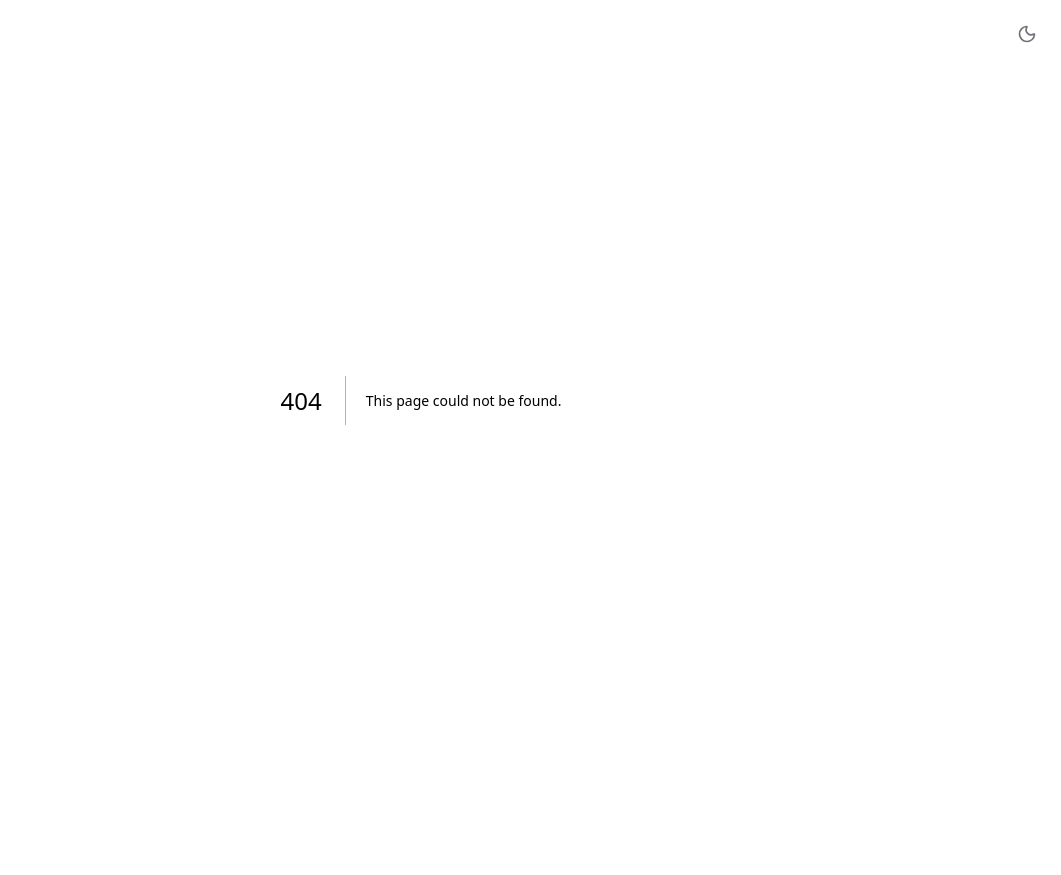
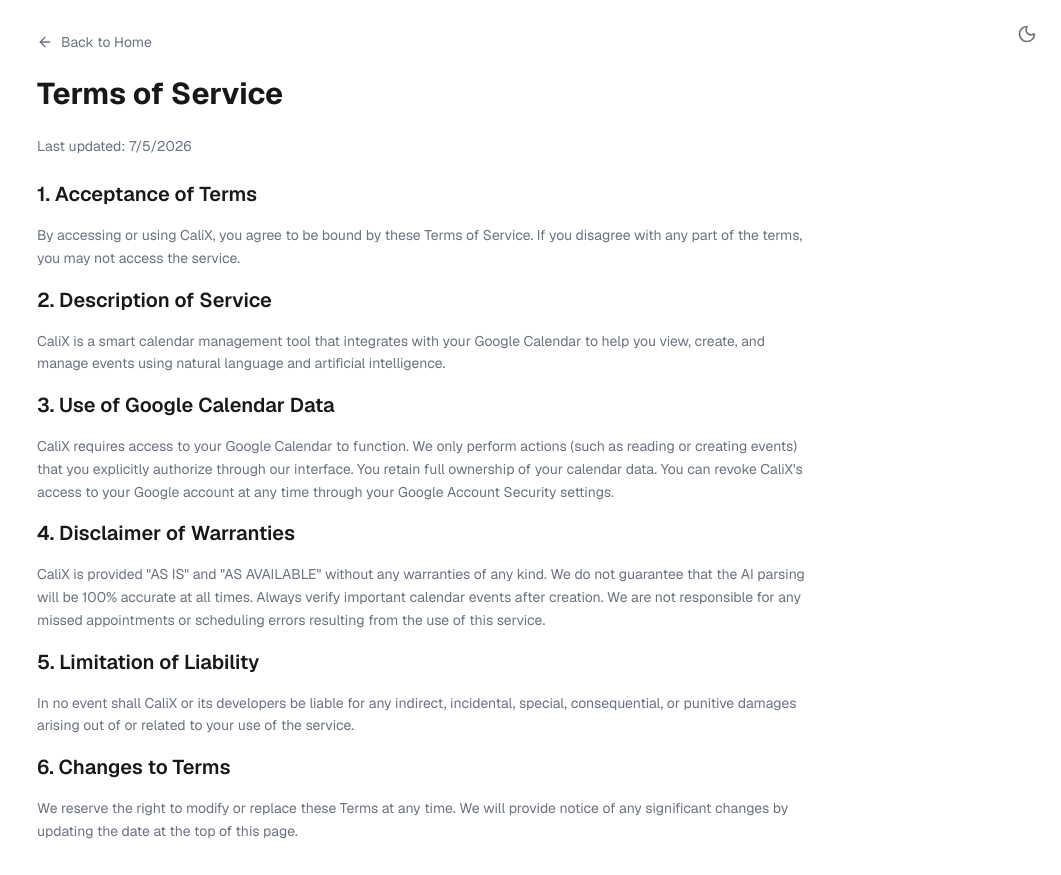
Before and after one commit to satyamsiuu/CaliX, a Next.js app: page /terms in a window 1280 px wide. Before the commit this address had no page. Shown: the whole page, without its empty margins (219-1280 px from the left). Before the commit the page ends 800 px from the top, so only its background shows below. Built offline with nearby package versions, Linux system fonts and the light colour scheme.

Commit message:
Add Privacy and TOS Pages

```diff
--- a/src/app/home-client.tsx
+++ b/src/app/home-client.tsx
@@ -72,16 +72,6 @@
             </button>
           </div>
 
-          <p className="text-xs text-[var(--secondary-text)] max-w-xs mt-4">
-            This app is in testing mode.{" "}
-            <a
-              href="mailto:rawatsatyam058@gmail.com"
-              className="underline underline-offset-2 hover:text-[var(--primary-text)] transition-colors"
-            >
-              Email rawatsatyam058@gmail.com
-            </a>{" "}
-            to request access.
-          </p>
         </main>
       </div>
     );
--- /dev/null
+++ b/src/app/privacy/page.tsx
@@ -0,0 +1,71 @@
+import Link from "next/link";
+import { ArrowLeft } from "lucide-react";
+
+export const metadata = {
+  title: "Privacy Policy | CaliX",
+  description: "Privacy Policy for CaliX",
+};
+
+export default function PrivacyPolicyPage() {
+  return (
+    <div className="flex flex-1 flex-col p-4 sm:p-8 fade-in">
+      <main className="mx-auto w-full max-w-3xl flex flex-col gap-6">
+        <Link
+          href="/"
+          className="inline-flex items-center gap-2 text-sm text-[var(--secondary-text)] hover:text-[var(--primary-text)] w-fit"
+        >
+          <ArrowLeft size={16} />
+          Back to Home
+        </Link>
+
+        <h1 className="text-3xl font-bold text-[var(--primary-text)]">Privacy Policy</h1>
+        <p className="text-sm text-[var(--secondary-text)]">Last updated: {new Date().toLocaleDateString()}</p>
+
+        <section className="space-y-4 text-[var(--primary-text)]">
+          <h2 className="text-xl font-semibold">1. Introduction</h2>
+          <p className="text-sm leading-relaxed text-[var(--secondary-text)]">
+            Welcome to CaliX. We respect your privacy and are committed to protecting your personal data.
+            This privacy policy will inform you as to how we look after your personal data when you visit our website and tell you about your privacy rights.
+          </p>
+
+          <h2 className="text-xl font-semibold">2. Data We Collect</h2>
+          <p className="text-sm leading-relaxed text-[var(--secondary-text)]">
+            When you use CaliX, we collect the following information via Google OAuth:
+          </p>
+          <ul className="list-disc pl-5 text-sm text-[var(--secondary-text)] space-y-1">
+            <li>Your name, email address, and profile picture to create and manage your account.</li>
+            <li>Authentication tokens (Access and Refresh tokens) required to securely connect to your Google Calendar.</li>
+          </ul>
+
+          <h2 className="text-xl font-semibold">3. Google Calendar Scopes</h2>
+          <p className="text-sm leading-relaxed text-[var(--secondary-text)]">
+            CaliX requires access to the <code>https://www.googleapis.com/auth/calendar</code> scope. We use this permission strictly to:
+          </p>
+          <ul className="list-disc pl-5 text-sm text-[var(--secondary-text)] space-y-1">
+            <li>Read your calendar events to display them in our interface.</li>
+            <li>Create, update, or delete events based on your explicit AI or manual instructions.</li>
+          </ul>
+          <p className="text-sm leading-relaxed text-[var(--secondary-text)]">
+            <strong>We do not persistently store your calendar events in our database.</strong> Events are fetched dynamically directly from Google's servers.
+          </p>
+
+          <h2 className="text-xl font-semibold">4. Third-Party AI Services</h2>
+          <p className="text-sm leading-relaxed text-[var(--secondary-text)]">
+            To provide natural language and voice capabilities, we process your voice recordings and text inputs using the Groq API (which leverages OpenAI Whisper and Llama models).
+            Your voice and text inputs are sent securely for inference only. According to Groq's API policies, your data is <strong>not used to train their models</strong> and is not retained by them.
+          </p>
+
+          <h2 className="text-xl font-semibold">5. Data Sharing and Selling</h2>
+          <p className="text-sm leading-relaxed text-[var(--secondary-text)]">
+            We do not sell, trade, or otherwise transfer to outside parties your Personally Identifiable Information or Google Calendar data.
+          </p>
+
+          <h2 className="text-xl font-semibold">6. Contact Us</h2>
+          <p className="text-sm leading-relaxed text-[var(--secondary-text)]">
+            If you have any questions about this Privacy Policy, you can contact us at: rawatsatyam058@gmail.com
+          </p>
+        </section>
+      </main>
+    </div>
+  );
+}
--- /dev/null
+++ b/src/app/terms/page.tsx
@@ -0,0 +1,60 @@
+import Link from "next/link";
+import { ArrowLeft } from "lucide-react";
+
+export const metadata = {
+  title: "Terms of Service | CaliX",
+  description: "Terms of Service for CaliX",
+};
+
+export default function TermsOfServicePage() {
+  return (
+    <div className="flex flex-1 flex-col p-4 sm:p-8 fade-in">
+      <main className="mx-auto w-full max-w-3xl flex flex-col gap-6">
+        <Link
+          href="/"
+          className="inline-flex items-center gap-2 text-sm text-[var(--secondary-text)] hover:text-[var(--primary-text)] w-fit"
+        >
+          <ArrowLeft size={16} />
+          Back to Home
+        </Link>
+
+        <h1 className="text-3xl font-bold text-[var(--primary-text)]">Terms of Service</h1>
+        <p className="text-sm text-[var(--secondary-text)]">Last updated: {new Date().toLocaleDateString()}</p>
+
+        <section className="space-y-4 text-[var(--primary-text)]">
+          <h2 className="text-xl font-semibold">1. Acceptance of Terms</h2>
+          <p className="text-sm leading-relaxed text-[var(--secondary-text)]">
+            By accessing or using CaliX, you agree to be bound by these Terms of Service. If you disagree with any part of the terms, you may not access the service.
+          </p>
+
+          <h2 className="text-xl font-semibold">2. Description of Service</h2>
+          <p className="text-sm leading-relaxed text-[var(--secondary-text)]">
+            CaliX is a smart calendar management tool that integrates with your Google Calendar to help you view, create, and manage events using natural language and artificial intelligence.
+          </p>
+
+          <h2 className="text-xl font-semibold">3. Use of Google Calendar Data</h2>
+          <p className="text-sm leading-relaxed text-[var(--secondary-text)]">
+            CaliX requires access to your Google Calendar to function. We only perform actions (such as reading or creating events) that you explicitly authorize through our interface.
+            You retain full ownership of your calendar data. You can revoke CaliX's access to your Google account at any time through your Google Account Security settings.
+          </p>
+
+          <h2 className="text-xl font-semibold">4. Disclaimer of Warranties</h2>
+          <p className="text-sm leading-relaxed text-[var(--secondary-text)]">
+            CaliX is provided "AS IS" and "AS AVAILABLE" without any warranties of any kind. We do not guarantee that the AI parsing will be 100% accurate at all times.
+            Always verify important calendar events after creation. We are not responsible for any missed appointments or scheduling errors resulting from the use of this service.
+          </p>
+
+          <h2 className="text-xl font-semibold">5. Limitation of Liability</h2>
+          <p className="text-sm leading-relaxed text-[var(--secondary-text)]">
+            In no event shall CaliX or its developers be liable for any indirect, incidental, special, consequential, or punitive damages arising out of or related to your use of the service.
+          </p>
+
+          <h2 className="text-xl font-semibold">6. Changes to Terms</h2>
+          <p className="text-sm leading-relaxed text-[var(--secondary-text)]">
+            We reserve the right to modify or replace these Terms at any time. We will provide notice of any significant changes by updating the date at the top of this page.
+          </p>
+        </section>
+      </main>
+    </div>
+  );
+}
```
